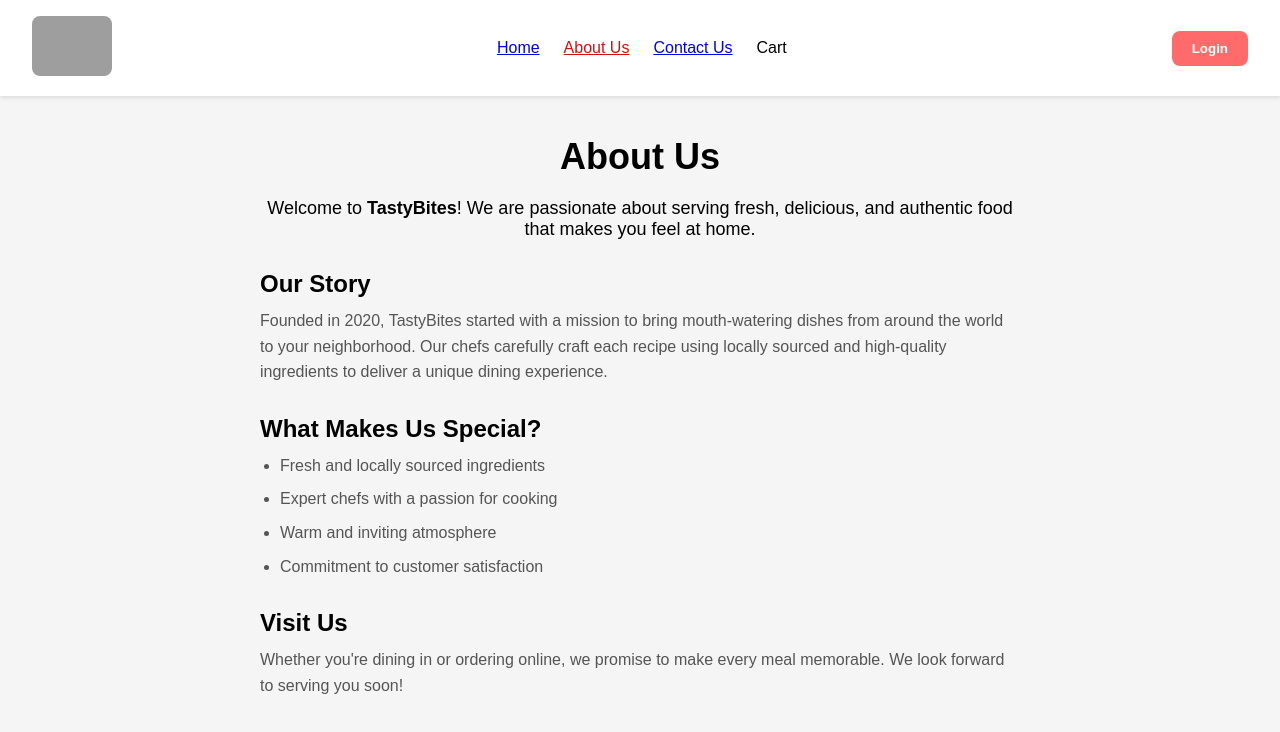
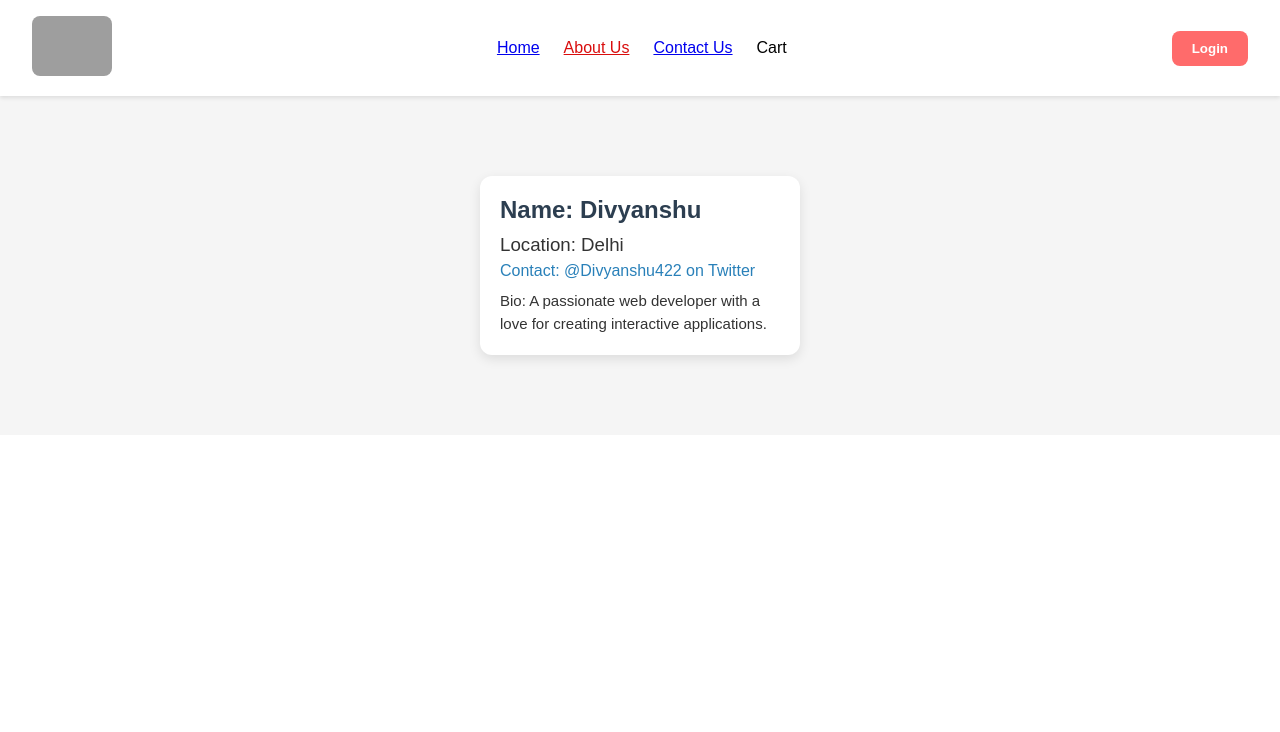
Before and after one commit to tyagidivyanshu3090/NoteBook, a React (Vite) app in the folder React/Namaste React/Lets get classy -08/: page /about in a window 1280 px wide. Shown: the top 732 px of the page. Built offline with nearby package versions, Linux system fonts and the light colour scheme; grey boxes are pictures that could not be loaded.

Commit message:
Creating the class Based component in react

```diff
--- a/React/Namaste React/Lets get classy -08/src/components/About.js
+++ b/React/Namaste React/Lets get classy -08/src/components/About.js
@@ -1,42 +1,10 @@
 import React from "react";
 // import "./About.css"; // Make sure to create and import this CSS file
-
+import UserClass from "./UserClass";
 const About = () => {
   return (
     <div className="about-container">
-      <h1 className="about-title">About Us</h1>
-      <p className="about-intro">
-        Welcome to <strong>TastyBites</strong>! We are passionate about serving
-        fresh, delicious, and authentic food that makes you feel at home.
-      </p>
-
-      <section className="about-section">
-        <h2>Our Story</h2>
-        <p>
-          Founded in 2020, TastyBites started with a mission to bring
-          mouth-watering dishes from around the world to your neighborhood. Our
-          chefs carefully craft each recipe using locally sourced and
-          high-quality ingredients to deliver a unique dining experience.
-        </p>
-      </section>
-
-      <section className="about-section">
-        <h2>What Makes Us Special?</h2>
-        <ul>
-          <li>Fresh and locally sourced ingredients</li>
-          <li>Expert chefs with a passion for cooking</li>
-          <li>Warm and inviting atmosphere</li>
-          <li>Commitment to customer satisfaction</li>
-        </ul>
-      </section>
-
-      <section className="about-section">
-        <h2>Visit Us</h2>
-        <p>
-          Whether you're dining in or ordering online, we promise to make every
-          meal memorable. We look forward to serving you soon!
-        </p>
-      </section>
+      <UserClass />
     </div>
   );
 };
--- /dev/null
+++ b/React/Namaste React/Lets get classy -08/src/components/UserCard.css
@@ -0,0 +1,36 @@
+.user-card {
+  width: 320px;
+  margin: 40px auto;
+  padding: 20px;
+  border-radius: 12px;
+  box-shadow: 0 4px 12px rgba(0, 0, 0, 0.1);
+  background-color: #fff;
+  font-family: "Segoe UI", Tahoma, Geneva, Verdana, sans-serif;
+  color: #333;
+  transition: transform 0.3s ease;
+}
+
+.user-card:hover {
+  transform: translateY(-5px);
+}
+
+.user-card h2 {
+  margin-bottom: 10px;
+  color: #2c3e50;
+}
+
+.user-card h3 {
+  margin-bottom: 6px;
+  font-weight: 500;
+}
+
+.user-card h4 {
+  margin-bottom: 10px;
+  font-weight: 400;
+  color: #2980b9;
+}
+
+.user-card p {
+  font-size: 15px;
+  line-height: 1.5;
+}
--- /dev/null
+++ b/React/Namaste React/Lets get classy -08/src/components/UserClass.js
@@ -0,0 +1,20 @@
+import React, { Component } from "react";
+import "./UserCard.css"; // Link to external CSS
+
+class UserClass extends Component {
+  render() {
+    return (
+      <div className="user-card">
+        <h2>Name: Divyanshu</h2>
+        <h3>Location: Delhi</h3>
+        <h4>Contact: @Divyanshu422 on Twitter</h4>
+        <p>
+          Bio: A passionate web developer with a love for creating interactive
+          applications.
+        </p>
+      </div>
+    );
+  }
+}
+
+export default UserClass;
```
Also changed, not shown: 1 other file (tests, documents, lock files or other folders).
